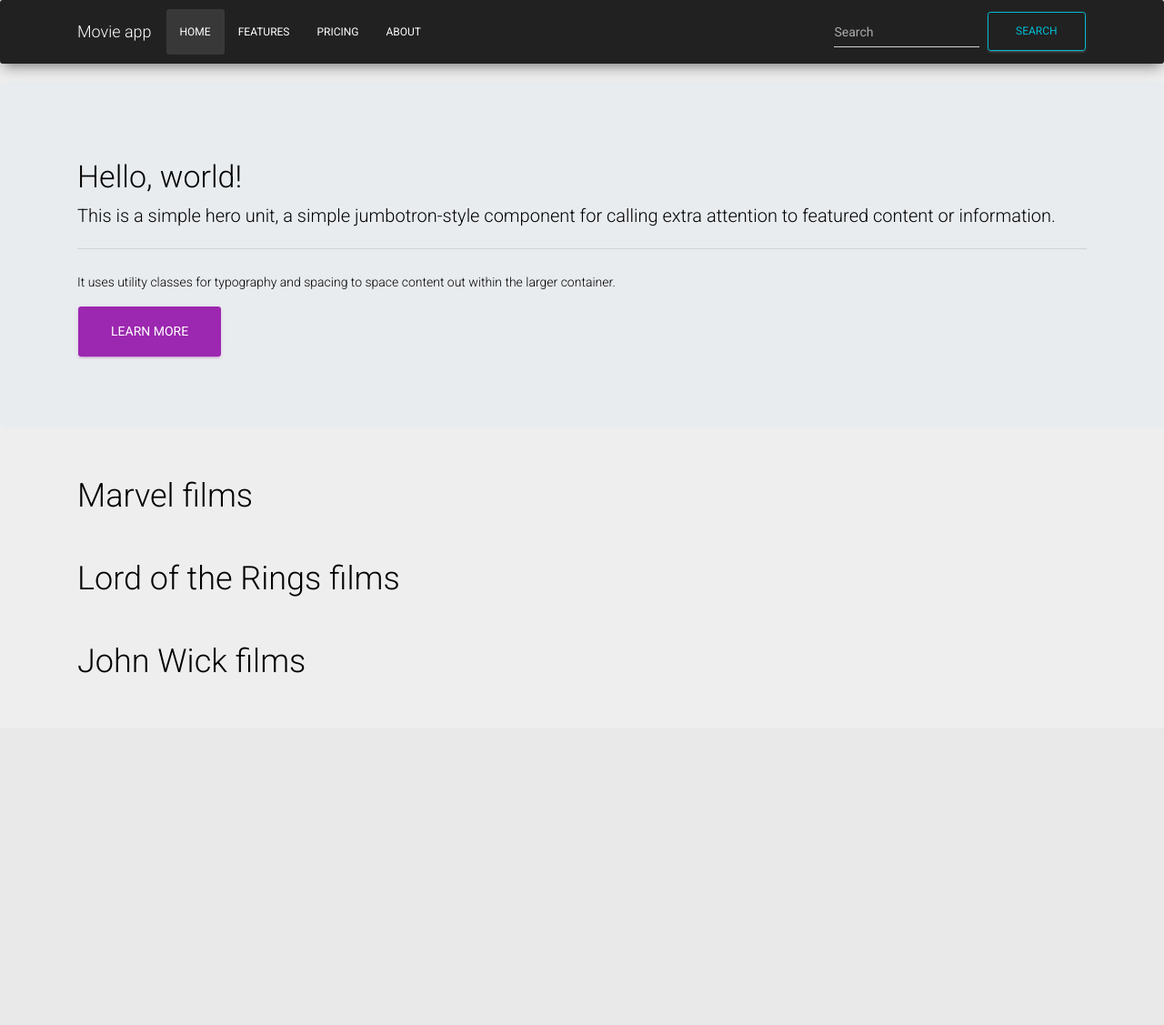
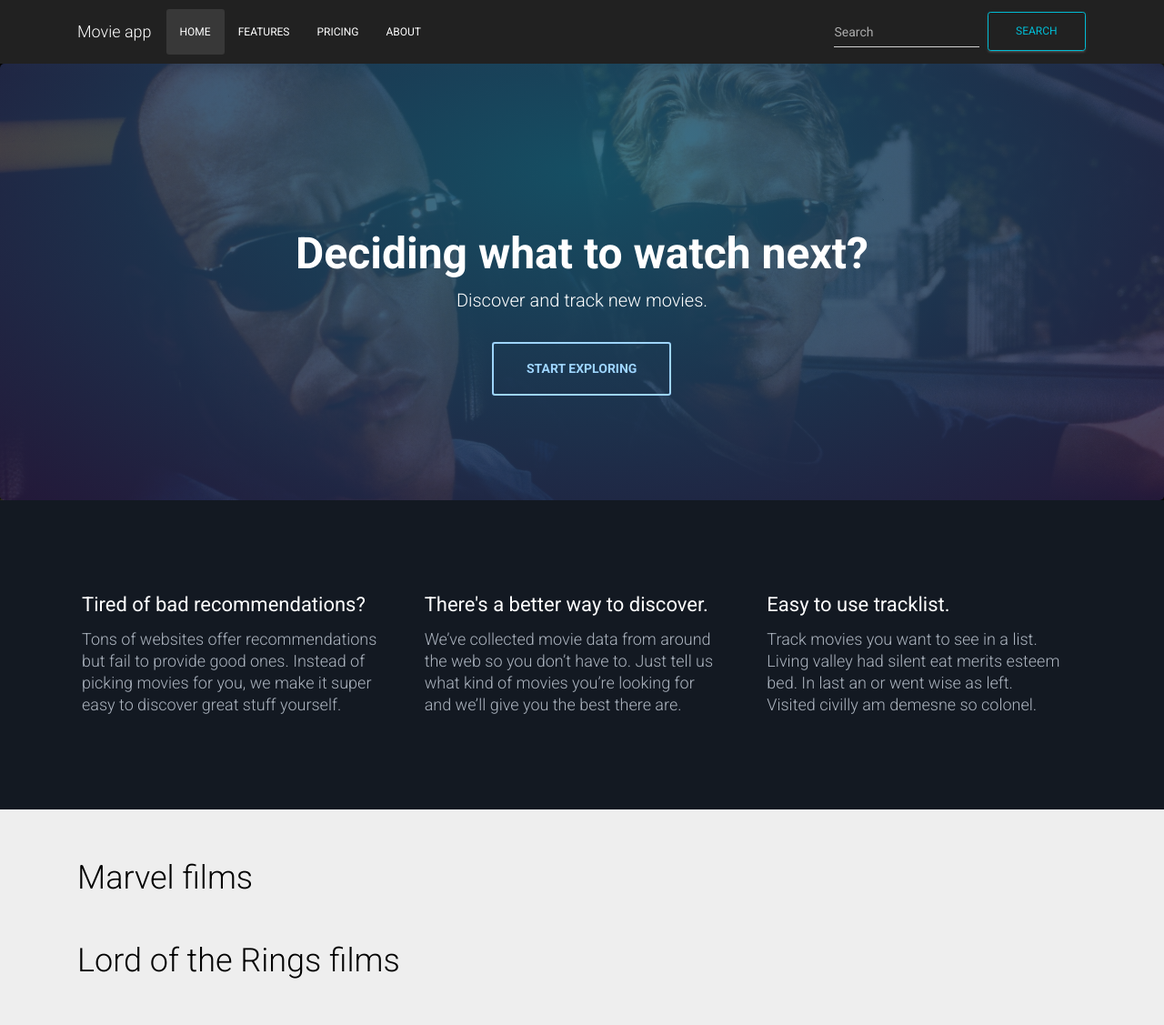
Before and after one commit to alconpla/django-app, a Django app: template project/movieapp/templates/index.html in a window 1280 px wide. Shown: the top 1127 px of the page at 91% size. Before the commit the page ends 740 px from the top, so only its background shows below. Run offline with Django 3.2, Linux system fonts and the light colour scheme; the template is opened without the code that fills it, so the values that code supplies are empty; some libraries are stand-ins or nearby versions.

Commit message:
cambios index y rutas + login

```diff
--- a/project/movieapp/static/css/main.css
+++ b/project/movieapp/static/css/main.css
@@ -0,0 +1,77 @@
+.wallpaper{
+    background-image: url(../img/ff1.jpg);
+    background-position: top center;
+    background-size: cover;
+    height: 60vh;
+    color: #fff;
+    text-align: center;
+}
+
+.jumbotron {
+    background: -webkit-radial-gradient(50% 25%, ellipse cover, rgba(25,92,116,0.85), rgba(41,28,66,0.85) 100%);
+    height: 60vh;
+    width: 100%;
+    position: relative;
+}
+
+.w-text{
+    padding-top: 6em;
+}
+.w-text h1{
+    font-size: 3rem;
+    font-weight: bold;
+}
+
+.w-text .btn{
+    background-color: transparent;
+    border: 2px solid #9ED5FF;
+    color: #9ED5FF;
+    box-shadow: none !important;
+    font-weight: bold;
+}
+
+.w-text .btn:hover{
+    background-color: transparent;
+    border-color: #fff;
+    color: #fff;
+}
+
+.navbar{
+    border-radius: 0;
+}
+
+.bg{
+    background-color: #131922;
+}
+
+.textblocks{
+    margin: 0 auto;
+    padding: 80px 0 80px;
+    width: 100%;
+    max-width: 1160px;
+    overflow: hidden;
+    color: #fff;
+    height: 340px;
+}
+
+.blocks{
+    display: flex;
+    justify-content: space-around;
+    align-items: center;
+    margin-left: 30px;
+}
+.blocks h3{
+    font-size: 22px;
+    font-weight: 400;
+
+}
+
+.blocks p{
+    font-size: 18px;
+    color: #ACB4BF;
+}
+
+.block{
+    width: 32%;
+    margin-right: 50px;
+}
--- a/project/movieapp/templates/base.html
+++ b/project/movieapp/templates/base.html
@@ -8,11 +8,12 @@
 
     <!-- Material kit -->
     <link rel="stylesheet" href="../static/css/material-kit.css">
+    <link rel="stylesheet" href="../static/css/main.css">
     <link rel="stylesheet" type="text/css" href="https://fonts.googleapis.com/css?family=Roboto:300,400,500,700|Roboto+Slab:400,700|Material+Icons" />
     <title>Movie app</title>
 </head>
 <body>
-    <nav class="navbar navbar-expand-lg navbar-dark bg-dark ">
+    <nav class="navbar navbar-expand-lg navbar-dark bg-dark mb-0">
       <div class="container">
         <a class="navbar-brand" href="#">Movie app</a>
         <button class="navbar-toggler" type="button" data-toggle="collapse" data-target="#navbarColor01" aria-controls="navbarColor01" aria-expanded="false" aria-label="Toggle navigation">
@@ -51,16 +52,16 @@
     <script src="https://stackpath.bootstrapcdn.com/bootstrap/4.3.1/js/bootstrap.min.js" integrity="sha384-JjSmVgyd0p3pXB1rRibZUAYoIIy6OrQ6VrjIEaFf/nJGzIxFDsf4x0xIM+B07jRM" crossorigin="anonymous"></script>
 
     <!-- JS -->
-    <script src="../static/js/core/popper.min.js" type="text/javascript"></script>
-    <script src="../static/js/core/bootstrap-material-design.min.js" type="text/javascript"></script>
-    <script src="../static/js/plugins/moment.min.js"></script>
+    <script src="./static/js/core/popper.min.js" type="text/javascript"></script>
+    <script src="./static/js/core/bootstrap-material-design.min.js" type="text/javascript"></script>
+    <script src="./static/js/plugins/moment.min.js"></script>
     <!--	Plugin for the Datepicker, full documentation here: https://github.com/Eonasdan/bootstrap-datetimepicker -->
-    <script src="../static/js/plugins/bootstrap-datetimepicker.js" type="text/javascript"></script>
+    <script src="./static/js/plugins/bootstrap-datetimepicker.js" type="text/javascript"></script>
     <!--  Plugin for the Sliders, full documentation here: http://refreshless.com/nouislider/ -->
-    <script src="../static/js/plugins/nouislider.min.js" type="text/javascript"></script>
+    <script src="./static/js/plugins/nouislider.min.js" type="text/javascript"></script>
     <!--  Google Maps Plugin    -->
     <!-- Control Center for Material Kit: parallax effects, scripts for the example pages etc -->
-    <script src=".../static/js/material-kit.js?v=2.0.7" type="text/javascript"></script>
+    <script src="../static/js/material-kit.js?v=2.0.7" type="text/javascript"></script>
     <script>
       $(document).ready(function() {
         //init DateTimePickers
--- a/project/movieapp/templates/index.html
+++ b/project/movieapp/templates/index.html
@@ -1,14 +1,33 @@
 {% extends 'base.html' %}
 {% block content %}
-    <div class="jumbotron">
-      <div class="container">
-        <h1 class="display-4">Hello, world!</h1>
-        <p class="lead">This is a simple hero unit, a simple jumbotron-style component for calling extra attention to featured content or information.</p>
-        <hr class="my-4">
-        <p>It uses utility classes for typography and spacing to space content out within the larger container.</p>
-        <p class="lead">
-          <a class="btn btn-primary btn-lg" href="#" role="button">Learn more</a>
-        </p>
+    <div class="wallpaper">
+      <div class="jumbotron">
+        <div class="container w-text">
+          <h1 class="display-4">Deciding what to watch next?</h1>
+          <p class="lead">Discover and track new movies.</p>
+          <p class="lead">
+            <a class="btn btn-primary btn-lg mt-4" href="#" role="button">Start exploring</a>
+          </p>
+        </div>
+      </div>
+    </div>
+
+    <div class="bg">
+      <div class="textblocks">
+        <div class="blocks">
+          <div class="block">
+            <h3>Tired of bad recommendations?</h3>
+            <p>Tons of websites offer recommendations but fail to provide good ones. Instead of picking movies for you, we make it super easy to discover great stuff yourself.</p>
+          </div>
+          <div class="block">
+            <h3>There's a better way to discover.</h3>
+            <p>We’ve collected movie data from around the web so you don’t have to. Just tell us what kind of movies you’re looking for and we’ll give you the best there are.</p>
+          </div>
+          <div class="block">
+            <h3>Easy to use tracklist.</h3>
+            <p>Track movies you want to see in a list. Living valley had silent eat merits esteem bed. In last an or went wise as left. Visited civilly am demesne so colonel.</p>
+          </div>
+        </div>
       </div>
     </div>
 
--- a/project/movieapp/urls.py
+++ b/project/movieapp/urls.py
@@ -4,5 +4,6 @@ from . import views
 
 urlpatterns = [
     path('', views.index, name='index'),
-    path('<str:title>', views.movie_detail, name='movie_detail'),
+    path('movie/<str:title>', views.movie_detail, name='movie_detail'),
+    # path
 ]
```
Also changed, not shown: project/movieapp/templates/moviedetail.html (+4 -15 lines), project/movieapp/views.py (+56 -2 lines), project/movieapp/static/img/ff1.jpg (added).
